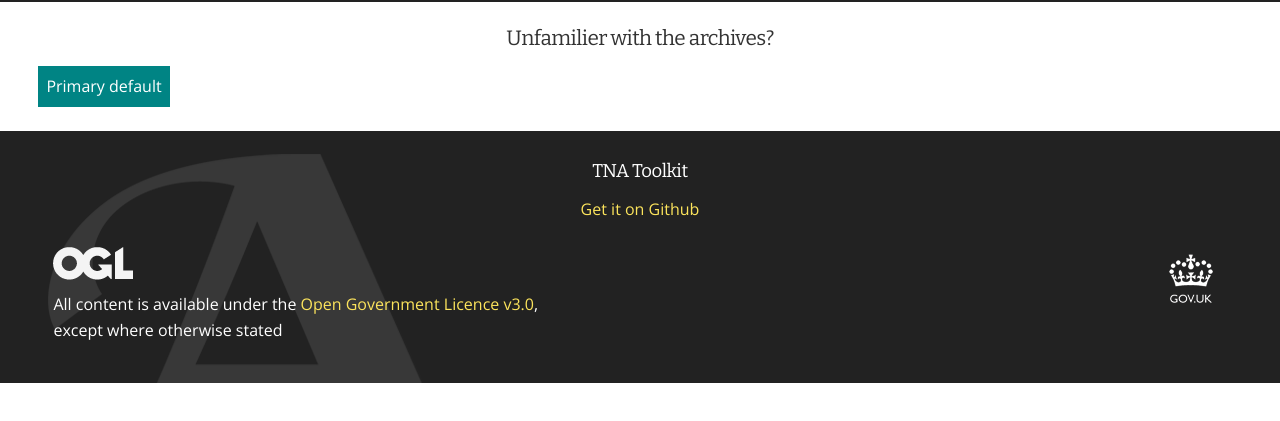
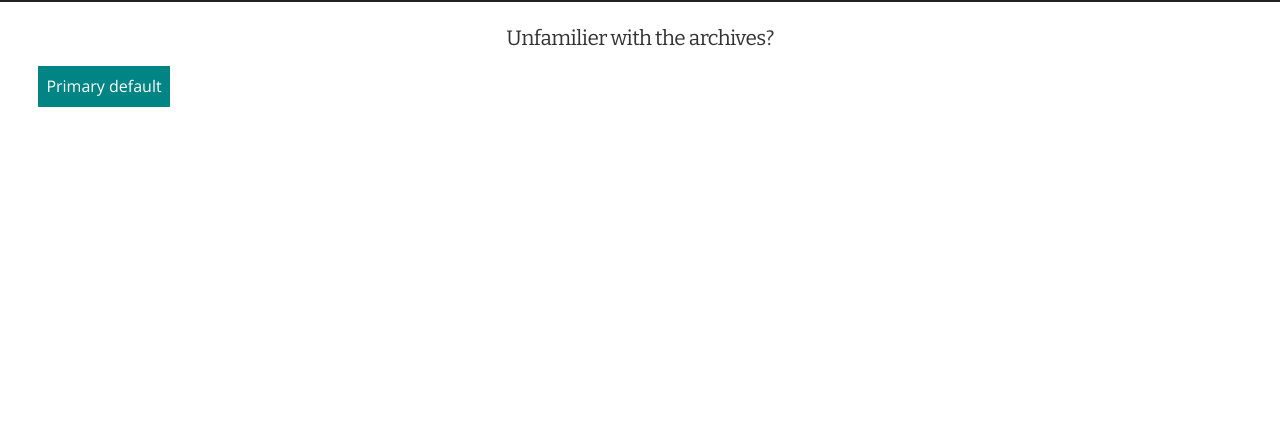
Before and after one commit to nationalarchives/tna-legacy-readers, a website: page index.html in a window 1280 px wide. Shown: the part 97-518 px from the top of the page. Drawn offline with nearby package versions, Linux system fonts and the light colour scheme.

Commit message:
removed footer

```diff
--- a/index.html
+++ b/index.html
@@ -40,31 +40,5 @@
         </div>
     </div>
 </main>
-<footer id="#footer">
-    <div class="container">
-        <div class="row">
-            <div class="col-md-12 text-center">
-                <h4>TNA Toolkit</h4>
-                <p><a href="https://github.com/nationalarchives/tna-css-toolkit" target="_blank">Get it on Github</a></p>
-            </div>
-        </div>
-        <div class="row">
-            <div class="col-xs-12 col-sm-9">
-                <a title="External website - opens in a new window" href="http://www.nationalarchives.gov.uk/doc/open-government-licence/">
-                    <div class="icon icon-logo-ogl"></div>
-                </a>
-                <p>All content is available under the <a href="http://www.nationalarchives.gov.uk/doc/open-government-licence/">
-                    Open Government Licence v3.0</a>,
-                    <br>except where otherwise stated
-                </p>
-            </div>
-            <div class="col-xs-12 col-sm-3 text-right">
-                <a title="External website - opens in a new window" href="http://gov.uk/" target="_blank" rel="noopener noreferrer">
-                    <div class="icon icon-logo-gov-uk"></div>
-                </a>
-            </div>
-        </div>
-    </div>
-</footer>
 </body>
 </html>
```
